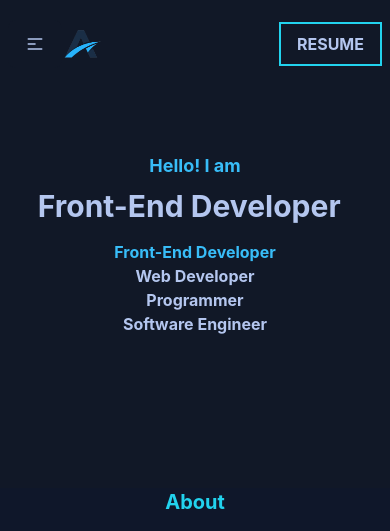
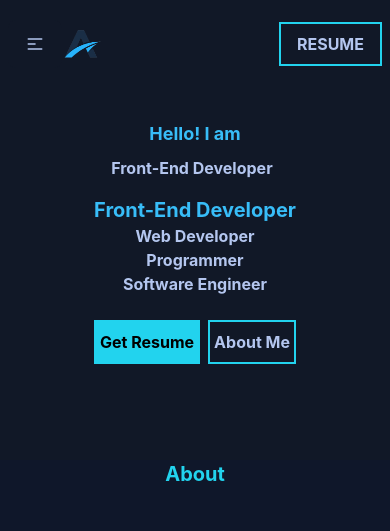
Before and after one commit to amit-sarker-00/Portfolio, a React (Create React App) app: page / in a window 390 px wide. Shown: the top 531 px of the page. Built offline with nearby package versions, Linux system fonts and the light colour scheme; no server answers.

Commit message:
responsive added

```diff
--- a/src/Pages/Home/About/About.js
+++ b/src/Pages/Home/About/About.js
@@ -2,19 +2,14 @@ import React from "react";
 import photo from "../../../assests/myself.png";
 const About = () => {
   return (
-    <div>
+    <div data-aos="fade-up" data-aos-delay="40" data-aos-duration="1000">
       <p
         id="about"
         className="text-cyan-400 font-bold text-center md:mb-20 mb-10 text-xl"
       >
         About
       </p>
-      <div
-        className=" lg:px-36 px-10 grid grid-cols-1  md:grid-cols-2 gap-10  md:px-20 md:mb-20 mb-10"
-        data-aos="fade-up"
-        data-aos-delay="40"
-        data-aos-duration="1000"
-      >
+      <div className=" lg:px-32 px-10 grid grid-cols-1  md:grid-cols-2 gap-10  md:px-20 md:mb-20 mb-10">
         <div>
           <p className="md:text-xl">
             Hello! I'm Amit Sarker, a passionate Full Stack Developer. I develop
--- a/src/Pages/Home/Banner/Banner.js
+++ b/src/Pages/Home/Banner/Banner.js
@@ -3,8 +3,8 @@ import { TypeAnimation } from "react-type-animation";
 
 const Banner = () => {
   return (
-    <div className="relative py-16 lg:pt-0 lg:flex-col lg:pb-0 bg-gray-900 -z-10">
-      <div className="flex flex-col items-center sm:items-start w-full max-w-xl px-4 mx-auto lg:px-8 lg:max-w-screen-xl">
+    <div className=" md:py-16 py-8 lg:pt-0 lg:flex-col lg:pb-0 bg-gray-900 ">
+      <div className="flex flex-col items-center sm:items-start w-full max-w-xl px-4 mx-auto lg:px-8 md:max-w-screen-xl">
         <div className="mb-16 lg:my-40 lg:pr-5">
           <div className="text-center sm:text-start mb-6">
             <div>
@@ -21,9 +21,9 @@ const Banner = () => {
               wrapper="div"
               cursor={true}
               repeat={Infinity}
-              className="lg:text-7xl md:text-6xl sm:text-5xl text-3xl  font-bold pb-4 pt-2"
+              className="lg:text-7xl md:text-6xl sm:text-5xl text-md  font-bold pb-4 pt-2"
             />
-            <p className="text-base md:text-2xl font-bold text-primary">
+            <p className=" text-xl md:text-2xl font-bold text-primary">
               Front-End Developer
             </p>
             <ul className="sm:flex   gap-8 font-bold ">
@@ -39,10 +39,10 @@ const Banner = () => {
               </li>
             </ul>
           </div>
-          {/* <div className="flex flex-col gap-2 items-center sm:flex-row">
+          <div className="flex  gap-2 items-center xs:flex-row	">
             <a
               href="https://drive.google.com/file/d/1EY7ocho6DCD1f2GpeLGDeDr_7IOCfQex/view?usp=sharing"
-              className="  bg-cyan-400 py-2 sm:py-3 border-cyan-400 border-2 px-1 sm:px-4 font-bold text-black"
+              className="  bg-cyan-400 py-2 sm:py-3 border-cyan-400 border-2 px-1 sm:px-4 font-bold text-black "
             >
               Get Resume
             </a>
@@ -52,7 +52,7 @@ const Banner = () => {
             >
               About Me
             </a>
-          </div> */}
+          </div>
         </div>
       </div>
     </div>
--- a/src/Shared/Navbar/Navbar.js
+++ b/src/Shared/Navbar/Navbar.js
@@ -31,11 +31,8 @@ const Navbar = () => {
       data-aos-duration="1000"
     >
       <div className="navbar-start">
-        <div className="dropdown">
-          <label
-            tabIndex={0}
-            className="btn btn-ghost lg:hidden z-50 bg-gray-900"
-          >
+        <div className="dropdown z-50">
+          <label tabIndex={0} className="btn btn-ghost lg:hidden  bg-gray-900">
             <svg
               xmlns="http://www.w3.org/2000/svg"
               className="h-5 w-5"
@@ -53,7 +50,7 @@ const Navbar = () => {
           </label>
           <ul
             tabIndex={1}
-            className=" bg-gray-900 menu menu-compact dropdown-content mt-3 p-2 shadow  rounded-box w-52 font-bold border-2  border-cyan-400"
+            className=" bg-gray-900 menu menu-compact dropdown-content mt-3 p-2 shadow rounded-box w-52 font-bold border-2 border-cyan-400"
           >
             {menubar}
           </ul>
```
